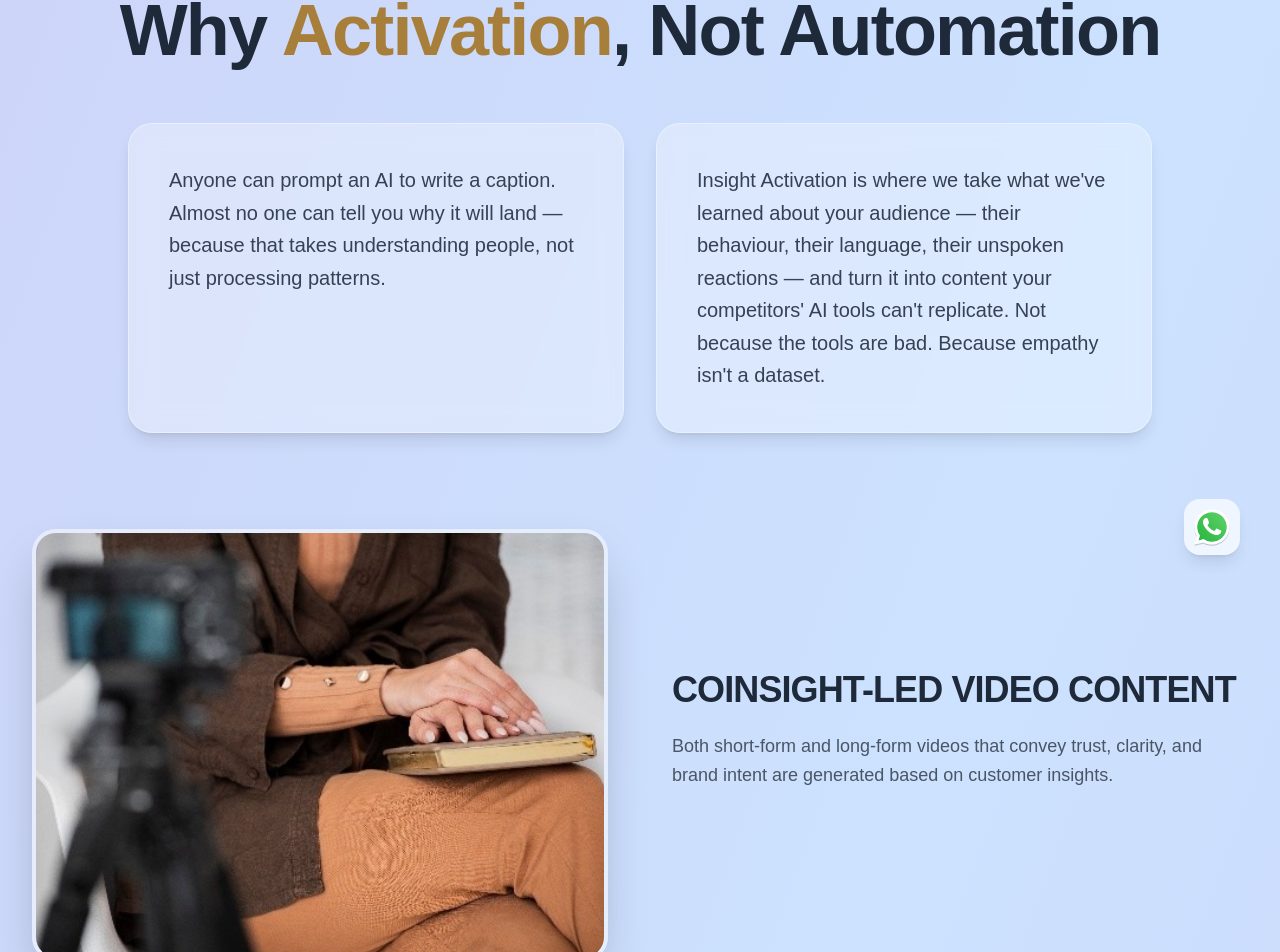
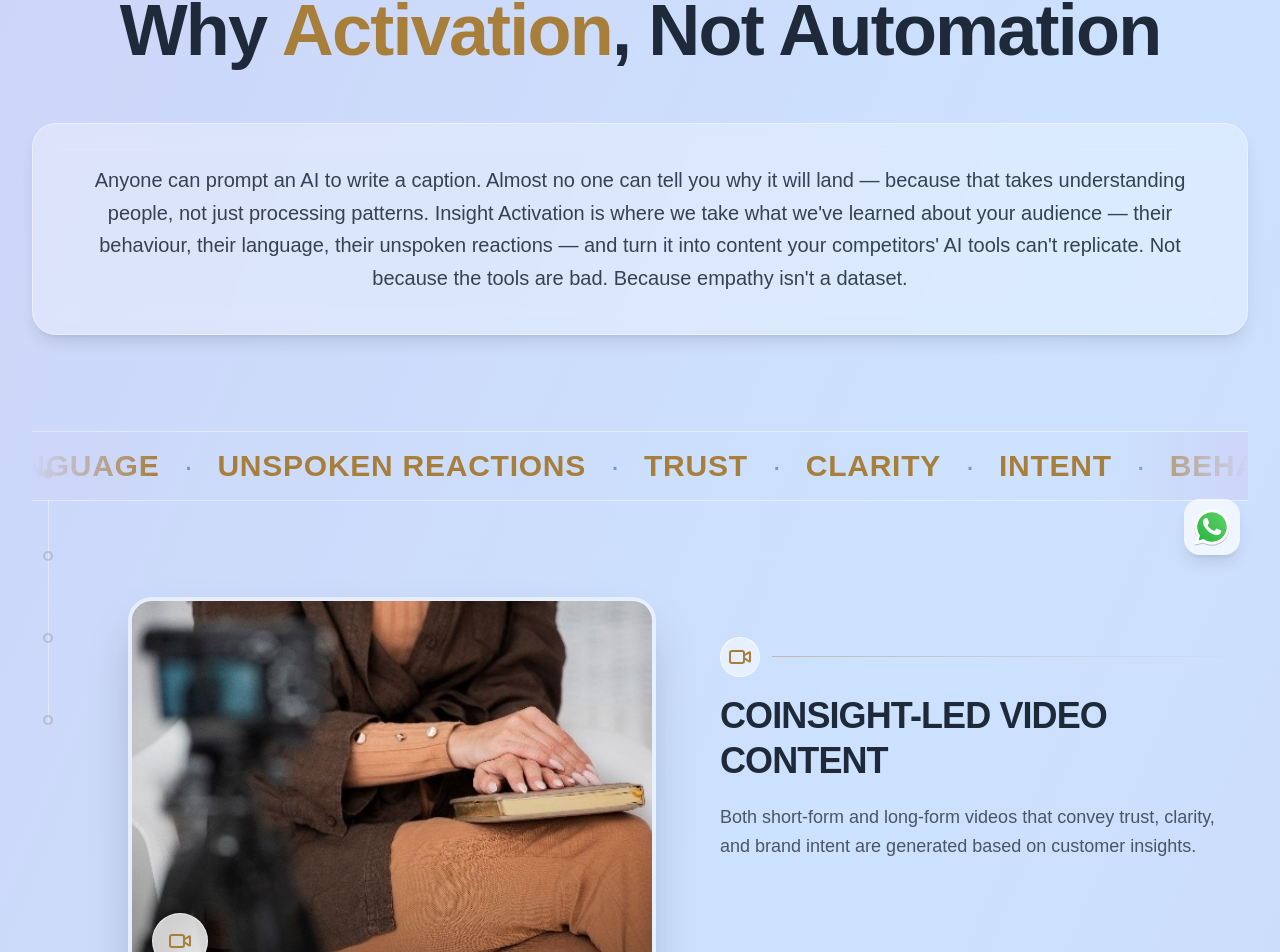
Before and after one commit to insightorbit11/InsightOrbit, a React (Vite) app: page /insight-activation-services in a window 1280 px wide. Shown: the part 205-1157 px from the top of the page. Built offline with nearby package versions, Linux system fonts and the light colour scheme.

Commit message:
updated the insight-activation-services design

```diff
--- a/src/components/InsightActivationServices.tsx
+++ b/src/components/InsightActivationServices.tsx
@@ -1,7 +1,63 @@
-import { motion } from "framer-motion";
+import { useEffect, useRef, useState, type ReactNode, type MouseEvent } from "react";
+import { motion, AnimatePresence, useMotionValue, useSpring, useTransform, type MotionValue } from "framer-motion";
 import { Video, Share2, Linkedin, Megaphone, ArrowRight } from "lucide-react";
 import Button from "./Button";
 import SEO from "./SEO";
+
+interface MagneticTiltCardProps {
+    children: (props: {
+        buttonX: MotionValue<number>;
+        buttonY: MotionValue<number>;
+    }) => ReactNode;
+}
+
+const MagneticTiltCard = ({ children }: MagneticTiltCardProps) => {
+    const cardRef = useRef<HTMLDivElement>(null);
+
+    const x = useMotionValue(0);
+    const y = useMotionValue(0);
+    const rotateX = useSpring(useTransform(y, [-0.5, 0.5], [8, -8]), {
+        stiffness: 150,
+        damping: 18,
+    });
+    const rotateY = useSpring(useTransform(x, [-0.5, 0.5], [-8, 8]), {
+        stiffness: 150,
+        damping: 18,
+    });
+
+    const buttonX = useSpring(useTransform(x, [-0.5, 0.5], [-10, 10]), {
+        stiffness: 200,
+        damping: 15,
+    });
+    const buttonY = useSpring(useTransform(y, [-0.5, 0.5], [-10, 10]), {
+        stiffness: 200,
+        damping: 15,
+    });
+
+    const handleMouseMove = (e: MouseEvent<HTMLDivElement>) => {
+        if (!cardRef.current) return;
+        const rect = cardRef.current.getBoundingClientRect();
+        x.set((e.clientX - rect.left) / rect.width - 0.5);
+        y.set((e.clientY - rect.top) / rect.height - 0.5);
+    };
+
+    const handleMouseLeave = () => {
+        x.set(0);
+        y.set(0);
+    };
+
+    return (
+        <motion.div
+            ref={cardRef}
+            onMouseMove={handleMouseMove}
+            onMouseLeave={handleMouseLeave}
+            style={{ rotateX, rotateY, transformPerspective: 1000 }}
+            className="bg-linear-to-r from-amber-400/20 to-blue-400/20 border border-amber-400/30 rounded-3xl p-10 md:p-16 max-w-4xl mx-auto shadow-xl backdrop-blur-md"
+        >
+            {children({ buttonX, buttonY })}
+        </motion.div>
+    );
+};
 
 const InsightActivationServices = () => {
     const servicesList = [
@@ -10,30 +66,50 @@ const InsightActivationServices = () => {
             description: "Both short-form and long-form videos that convey trust, clarity, and brand intent are generated based on customer insights.",
             image: "/activation-video.jpg",
             icon: <Video className="w-6 h-6 text-[#a87e3b]" />,
-
         },
         {
             title: "SOCIAL MEDIA MANAGEMENT & STRATEGY",
             description: "Facebook & Instagram presence rely on actual audience behaviour rather than speculation - imagery that aligns with what consumers genuinely react to.",
             image: "/activation-social.jpg",
             icon: <Share2 className="w-6 h-6 text-[#a87e3b]" />,
-
         },
         {
             title: "THOUGHT LEADERSHIP ON LINKEDIN",
             description: "Using data-driven narratives and research-led posts to position founders and brands as knowledge-driven leaders.",
             image: "/activation-linkedin.jpg",
             icon: <Linkedin className="w-6 h-6 text-[#a87e3b]" />,
-
         },
         {
             title: "DIRECTIONS OF THE CAMPAIGN AND MESSAGE",
             description: "We convert survey results into communication frameworks, tone of voice, and content themes for various platforms.",
             image: "/activation-campaign.jpg",
             icon: <Megaphone className="w-6 h-6 text-[#a87e3b]" />,
-
         }
     ];
+
+    const [activeIndex, setActiveIndex] = useState(0);
+    const sectionRefs = useRef<(HTMLDivElement | null)[]>([]);
+
+    useEffect(() => {
+        const observer = new IntersectionObserver(
+            (entries) => {
+                entries.forEach((entry) => {
+                    if (entry.isIntersecting) {
+                        const target = entry.target as HTMLElement;
+                        const idx = Number(target.dataset.index);
+                        setActiveIndex(idx);
+                    }
+                });
+            },
+            {
+                rootMargin: "-45% 0px -45% 0px",
+                threshold: 0,
+            }
+        );
+
+        sectionRefs.current.forEach((el) => el && observer.observe(el));
+        return () => observer.disconnect();
+    }, []);
 
     return (
         <>
@@ -61,7 +137,7 @@ const InsightActivationServices = () => {
                             Why <span className="text-[#a87e3b]">Activation</span>, Not Automation
                         </h1>
 
-                        <div className="grid md:grid-cols-2 gap-8 text-left max-w-5xl mx-auto mt-12">
+                        <div className="w-full mt-12">
                             <motion.div
                                 initial={{ opacity: 0, x: -30 }}
                                 animate={{ opacity: 1, x: 0 }}
@@ -69,60 +145,148 @@ const InsightActivationServices = () => {
                                 className="bg-white/30 backdrop-blur-md border border-white/40 rounded-3xl p-8 md:p-10 shadow-lg hover:shadow-xl transition-shadow"
                             >
                                 <p className="text-lg md:text-xl text-gray-700 leading-relaxed font-medium">
-                                    Anyone can prompt an AI to write a caption. Almost no one can tell you why it will land — because that takes understanding people, not just processing patterns.
-                                </p>
-                            </motion.div>
-                            <motion.div
-                                initial={{ opacity: 0, x: 30 }}
-                                animate={{ opacity: 1, x: 0 }}
-                                transition={{ duration: 0.6, delay: 0.3 }}
-                                className="bg-white/30 backdrop-blur-md border border-white/40 rounded-3xl p-8 md:p-10 shadow-lg hover:shadow-xl transition-shadow"
-                            >
-                                <p className="text-lg md:text-xl text-gray-700 leading-relaxed font-medium">
-                                    Insight Activation is where we take what we've learned about your audience — their behaviour, their language, their unspoken reactions — and turn it into content your competitors' AI tools can't replicate. Not because the tools are bad. Because empathy isn't a dataset.
+                                    Anyone can prompt an AI to write a caption. Almost no one can tell you why it will land — because that takes understanding people, not just processing patterns. Insight Activation is where we take what we've learned about your audience — their behaviour, their language, their unspoken reactions — and turn it into content your competitors' AI tools can't replicate. Not because the tools are bad. Because empathy isn't a dataset.
                                 </p>
                             </motion.div>
                         </div>
                     </motion.div>
 
-                    {/* Service Blocks Section */}
-                    <div className="space-y-24 md:space-y-36">
-                        {servicesList.map((service, idx) => {
-                            const isEven = idx % 2 === 0;
-                            return (
+                    {/* Marquee ticker strip */}
+                    <div className="relative overflow-hidden mb-24 py-4 border-y border-white/40">
+                        <div className="absolute inset-y-0 left-0 w-16 md:w-32 bg-gradient-to-r from-(--c3) to-transparent z-10 pointer-events-none" />
+                        <div className="absolute inset-y-0 right-0 w-16 md:w-32 bg-gradient-to-l from-(--c3) to-transparent z-10 pointer-events-none" />
+                        <div className="flex w-max animate-marquee">
+                            {[0, 1].map((rep) => (
+                                <div key={rep} className="flex items-center shrink-0">
+                                    {[
+                                        "BEHAVIOUR",
+                                        "LANGUAGE",
+                                        "UNSPOKEN REACTIONS",
+                                        "TRUST",
+                                        "CLARITY",
+                                        "INTENT",
+                                    ].map((word, idx) => (
+                                        <span
+                                            key={`${rep}-${idx}`}
+                                            className="flex items-center shrink-0"
+                                        >
+                                            <span className="text-xl md:text-3xl font-extrabold uppercase tracking-wide text-[#a87e3b] px-6">
+                                                {word}
+                                            </span>
+                                            <span className="text-xl md:text-3xl text-[#0855b1]/50">
+                                                &middot;
+                                            </span>
+                                        </span>
+                                    ))}
+                                </div>
+                            ))}
+                        </div>
+                        <style>{`
+                            @keyframes marquee-scroll {
+                                from { transform: translateX(0); }
+                                to { transform: translateX(-50%); }
+                            }
+                            .animate-marquee {
+                                animation: marquee-scroll 28s linear infinite;
+                            }
+                            @media (prefers-reduced-motion: reduce) {
+                                .animate-marquee {
+                                    animation: none;
+                                }
+                            }
+                        `}</style>
+                    </div>
+
+                    {/* Service Blocks Section — sticky image + scroll-progress rail */}
+                    <div className="relative flex gap-8 md:gap-16">
+                        {/* Progress rail (desktop only) */}
+                        <div className="hidden md:flex flex-col items-center w-8 shrink-0 sticky top-1/2 -translate-y-1/2 self-start h-fit">
+                            <div className="relative w-px h-64 bg-white/40 rounded-full overflow-hidden">
                                 <motion.div
+                                    className="absolute top-0 left-0 w-full bg-[#a87e3b] rounded-full"
+                                    animate={{
+                                        height: `${(activeIndex / (servicesList.length - 1)) * 100}%`,
+                                    }}
+                                    transition={{ duration: 0.4, ease: "easeOut" }}
+                                />
+                            </div>
+                            <div className="absolute top-0 left-1/2 -translate-x-1/2 flex flex-col justify-between h-64">
+                                {servicesList.map((_, idx) => (
+                                    <div
                                         key={idx}
-                                    initial={{ opacity: 0, y: 50 }}
-                                    whileInView={{ opacity: 1, y: 0 }}
-                                    viewport={{ once: true, margin: "-100px" }}
-                                    transition={{ duration: 0.7 }}
-                                    className={`flex flex-col ${isEven ? "md:flex-row" : "md:flex-row-reverse"
-                                        } gap-12 md:gap-16 items-center`}
+                                        className={`w-2.5 h-2.5 rounded-full border-2 transition-colors duration-300 ${idx <= activeIndex
+                                            ? "bg-[#a87e3b] border-[#a87e3b]"
+                                            : "bg-transparent border-gray-400/50"
+                                            }`}
+                                    />
+                                ))}
+                            </div>
+                        </div>
+
+                        {/* Sticky image column */}
+                        <div className="hidden md:block w-1/2 sticky top-32 self-start">
+                            <div className="aspect-[4/3] rounded-3xl overflow-hidden shadow-2xl border-4 border-white/50 relative">
+                                <AnimatePresence mode="wait">
+                                    <motion.img
+                                        key={activeIndex}
+                                        src={servicesList[activeIndex].image}
+                                        alt={servicesList[activeIndex].title}
+                                        initial={{ opacity: 0, scale: 1.05 }}
+                                        animate={{ opacity: 1, scale: 1 }}
+                                        exit={{ opacity: 0 }}
+                                        transition={{ duration: 0.5, ease: "easeInOut" }}
+                                        className="w-full h-full object-cover absolute inset-0"
+                                    />
+                                </AnimatePresence>
+                                <div className="absolute inset-0 bg-gradient-to-t from-black/30 via-transparent to-transparent" />
+
+                                {/* Floating icon badge for the active service */}
+                                <motion.div
+                                    key={`badge-${activeIndex}`}
+                                    initial={{ opacity: 0, scale: 0.7 }}
+                                    animate={{ opacity: 1, scale: 1 }}
+                                    transition={{ duration: 0.4 }}
+                                    className="absolute bottom-5 left-5 w-14 h-14 rounded-full bg-white/80 backdrop-blur-md border border-white/60 shadow-lg flex items-center justify-center"
                                 >
-                                    {/* Image container */}
-                                    <div className="w-full md:w-1/2">
-                                        <div className="aspect-[4/3] rounded-3xl overflow-hidden shadow-2xl border-4 border-white/50 relative group">
+                                    {servicesList[activeIndex].icon}
+                                </motion.div>
+                            </div>
+                        </div>
+                        <div className="w-full md:w-1/2 flex flex-col gap-32 md:gap-48 py-8">
+                            {servicesList.map((service, idx) => (
+                                <div
+                                    key={idx}
+                                    ref={(el) => {
+                                        sectionRefs.current[idx] = el;
+                                    }}
+                                    data-index={idx}
+                                    className="min-h-[30vh] flex flex-col justify-center"
+                                >
+                                    {/* Mobile-only image, since the sticky column is desktop-only */}
+                                    <div className="md:hidden mb-6 aspect-[4/3] rounded-3xl overflow-hidden shadow-2xl border-4 border-white/50">
                                         <img
                                             src={service.image}
                                             alt={service.title}
-                                                className="w-full h-full object-cover transition-transform duration-700 group-hover:scale-105"
+                                            className="w-full h-full object-cover"
                                         />
-                                            <div className="absolute inset-0 bg-gradient-to-t from-black/40 via-black/10 to-transparent opacity-0 group-hover:opacity-100 transition-opacity duration-300" />
-                                        </div>
                                     </div>
 
-                                    {/* Content Container */}
-                                    <div className="w-full md:w-1/2 flex flex-col justify-center">
+                                    <div className="flex items-center gap-3 mb-4">
+                                        <div className="w-10 h-10 rounded-full bg-white/50 border border-white/60 flex items-center justify-center shrink-0">
+                                            {service.icon}
+                                        </div>
+                                        <div className="h-px flex-1 bg-gradient-to-r from-[#a87e3b]/40 to-transparent" />
+                                    </div>
+
                                     <h2 className="text-2xl md:text-3xl lg:text-4xl font-extrabold text-gray-800 mb-5 tracking-tight leading-tight">
                                         {service.title}
                                     </h2>
-                                        <p className="text-lg text-gray-600 mb-8 leading-relaxed">
+                                    <p className="text-lg text-gray-600 leading-relaxed">
                                         {service.description}
                                     </p>
                                 </div>
-                                </motion.div>
-                            );
-                        })}
+                            ))}
+                        </div>
                     </div>
 
                     {/* CTA Footer Block */}
@@ -133,7 +297,9 @@ const InsightActivationServices = () => {
                         transition={{ duration: 0.6 }}
                         className="mt-28 md:mt-40 text-center"
                     >
-                        <div className="bg-linear-to-r from-amber-400/20 to-blue-400/20 border border-amber-400/30 rounded-3xl p-10 md:p-16 max-w-4xl mx-auto shadow-xl backdrop-blur-md">
+                        <MagneticTiltCard>
+                            {({ buttonX, buttonY }) => (
+                                <>
                                     <h2 className="text-3xl md:text-5xl font-extrabold text-gray-800 mb-6 tracking-tight">
                                         Ready to activate your insight?
                                     </h2>
@@ -141,14 +307,18 @@ const InsightActivationServices = () => {
                                         Let's work together to turn raw consumer feedback into authentic, high-impact content.
                                     </p>
                                     <div className="flex items-center justify-center">
+                                        <motion.div style={{ x: buttonX, y: buttonY }}>
                                             <Button
                                                 type="primary"
                                                 text="Let's talk"
                                                 href="/contact"
                                                 backIcon={<ArrowRight className="w-4 h-4" />}
                                             />
+                                        </motion.div>
                                     </div>
-                        </div>
+                                </>
+                            )}
+                        </MagneticTiltCard>
                     </motion.div>
                 </div>
             </div>
--- a/src/components/Navbar.tsx
+++ b/src/components/Navbar.tsx
@@ -19,9 +19,9 @@ const Navbar = () => {
     { path: "/", label: "Home" },
     { path: "/about", label: "About Us" },
     { path: "/services", label: "Services" },
+    { path: "/insight-activation-services", label: "Insight Activation Services" },
     { path: "/why-us", label: "Why InsightOrbit" },
     { path: "/contact", label: "Contact" },
-    { path: "/insight-activation-services", label: "Insight Activation Services" },
   ];
 
   return (
```
Lines whose indentation alone changed are shown as unchanged.
